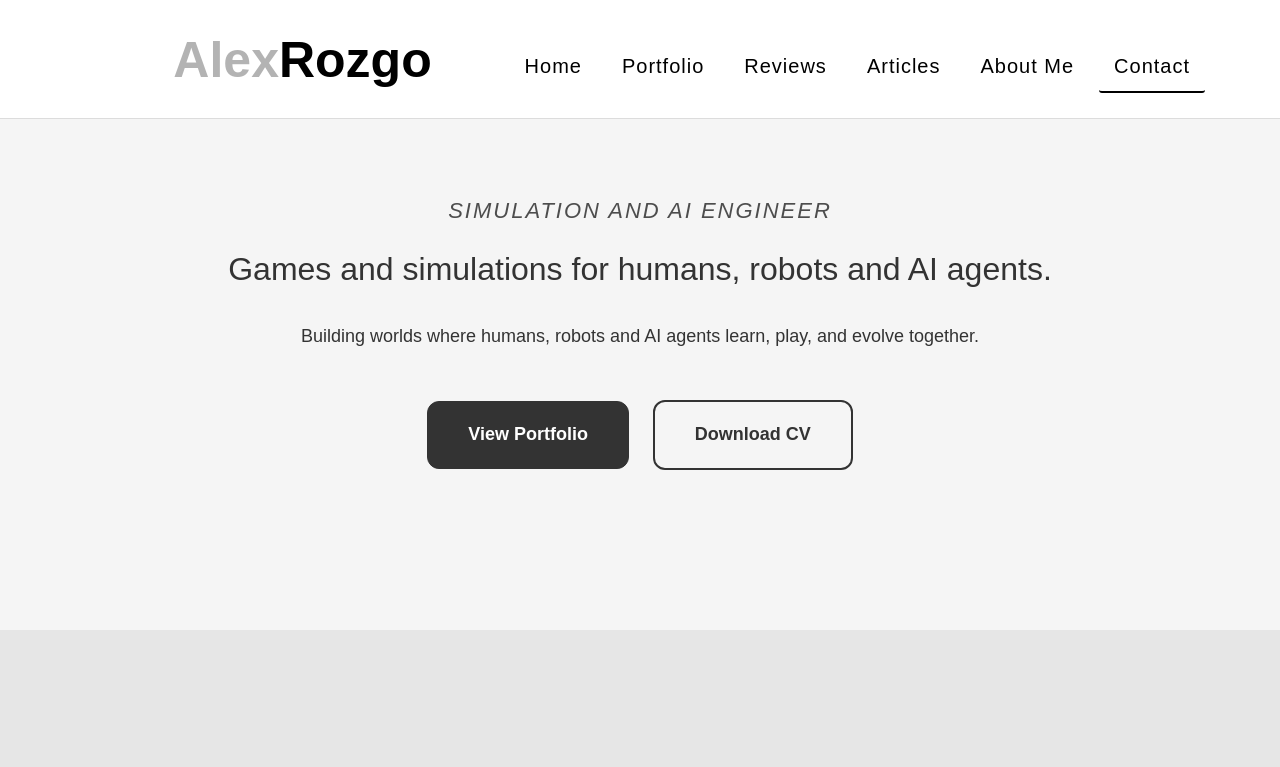
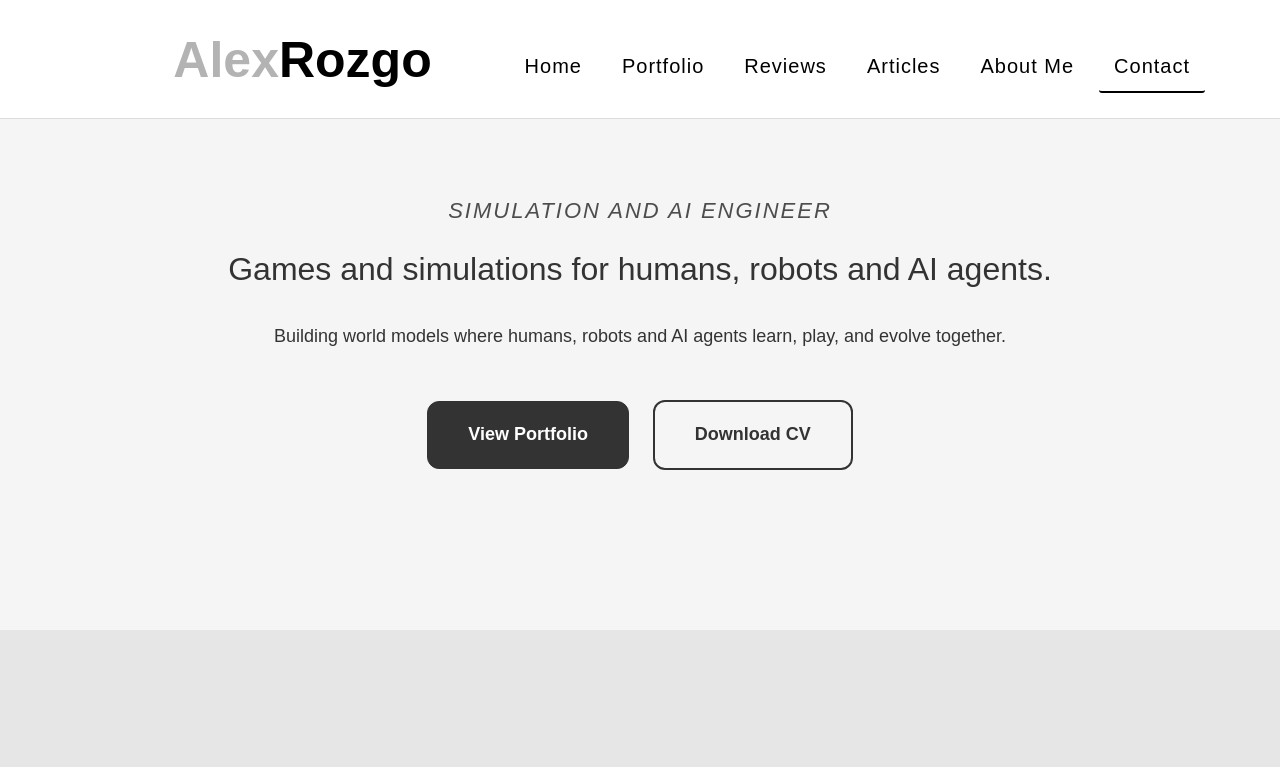
Before and after one commit to rozgo/rozgo.github.io, a plain HTML site: page index.html in a window 1280 px wide. Shown: the top 767 px of the page. Drawn offline with nearby package versions, Linux system fonts and the light colour scheme; a web font is replaced by a local one.

Commit message:
about me

```diff
--- a/index.html
+++ b/index.html
@@ -108,7 +108,7 @@
                 <!-- <div class="intro-heading">Alex Rozgo</div> -->
                 <p class="intro-subtitle">Games and simulations for humans, robots and AI agents.</p>
                 <p class="intro-description">
-                    Building worlds where humans, robots and AI agents learn, play, and evolve together.
+                    Building world models where humans, robots and AI agents learn, play, and evolve together.
                 </p>
                 <div class="intro-buttons">
                     <a href="#game-portfolio" class="page-scroll btn btn-xl">View Portfolio</a>
```
Also changed, not shown: 1 other file.
